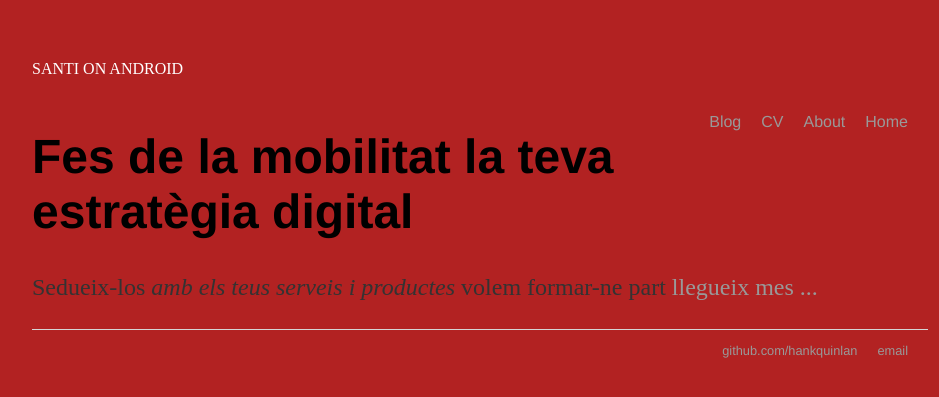
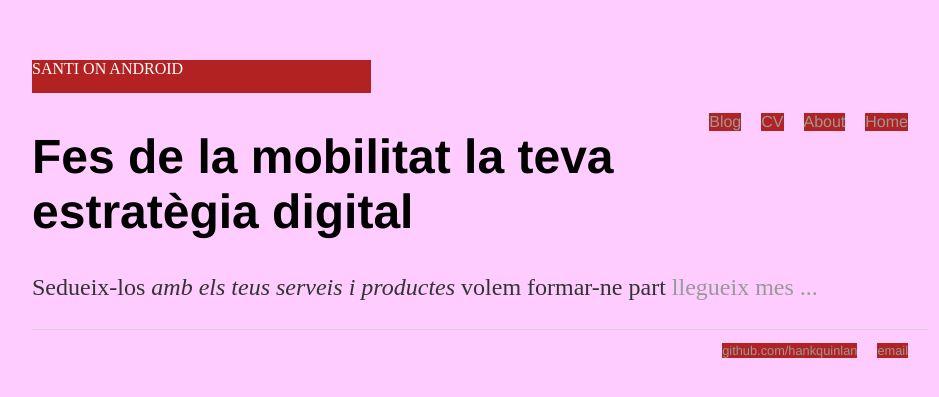
Before and after one commit to SantiOnAndroid/SantiOnAndroid.github.io, a Jekyll site: the page built from index.html, in a window 1280 px wide. Shown: the top 397 px of the page, without its empty margins (160-1099 px from the left). Built offline with Jekyll 4.4.1, drawn with Linux system fonts in a browser that asks for light colours; some web fonts are replaced.

```diff
--- a/css/main.css
+++ b/css/main.css
@@ -7,7 +7,9 @@
 body {
     margin: 60px auto;
     width: 70%;
-    background-color: firebrick;
+
+    background: #fcf;
+    transition: 5s;
 
 
 }
```
